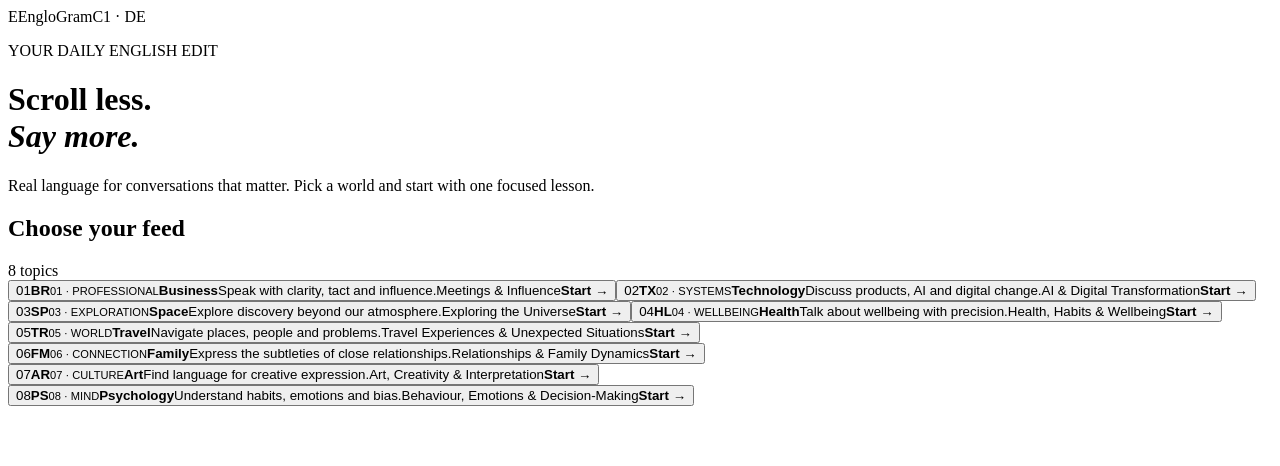
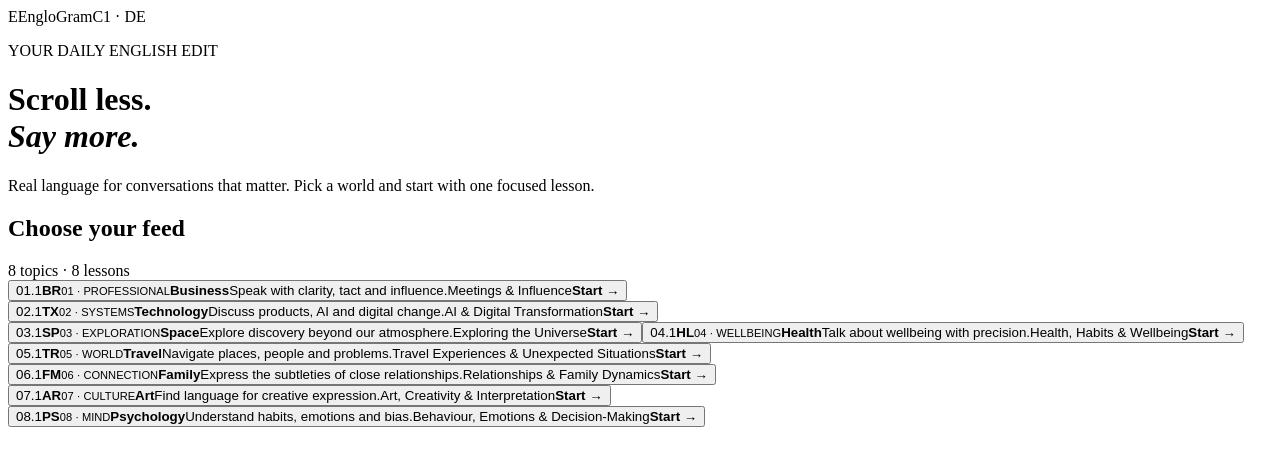
Before and after one commit to faridara-create/EngloGram, a React (Vite) app: page / in a window 1280 px wide. Shown: the top 466 px of the page. Built offline with nearby package versions, Linux system fonts and the light colour scheme; the HTML template or start-up script is replaced by a standard one.

Commit message:
Expose both lessons for every topic

```diff
--- a/src/components/HomeScreen.tsx
+++ b/src/components/HomeScreen.tsx
@@ -32,20 +32,19 @@ export function HomeScreen({ catalog, onOpenLesson }: Props) {
       )}
 
       <section className="topic-section" aria-labelledby="topic-heading">
-        <div className="section-heading"><h2 id="topic-heading">Choose your feed</h2><span>{catalog.topics.length} topics</span></div>
+        <div className="section-heading"><h2 id="topic-heading">Choose your feed</h2><span>{catalog.topics.length} topics · {catalog.topics.flatMap((topic) => topic.lessons).length} lessons</span></div>
         <div className="topic-grid">
-          {catalog.topics.map((topic, topicIndex) => {
-            const lesson = topic.lessons[0]
-            const progress = lesson ? lessonStates.get(lesson.id) : undefined
+          {catalog.topics.flatMap((topic, topicIndex) => topic.lessons.map((lesson, lessonIndex) => {
+            const progress = lessonStates.get(lesson.id)
             return (
-              <button className={`topic-card tone-${topic.color}`} key={topic.id} onClick={() => lesson?.available && onOpenLesson(lesson.path)} aria-disabled={!lesson?.available}>
-                <span className="topic-number">{String(topicIndex + 1).padStart(2, '0')}</span>
+              <button className={`topic-card tone-${topic.color}`} key={lesson.id} onClick={() => lesson.available && onOpenLesson(lesson.path)} aria-disabled={!lesson.available}>
+                <span className="topic-number">{String(topicIndex + 1).padStart(2, '0')}.{lessonIndex + 1}</span>
                 <span className="topic-orbit" aria-hidden="true"><b>{topic.symbol}</b></span>
                 <span className="topic-copy"><small>{topic.eyebrow}</small><strong>{topic.title}</strong><span>{topic.description}</span></span>
-                <span className="topic-footer"><span>{lesson?.title}</span><b>{progress?.completed ? 'Completed ✓' : lesson?.available ? progress?.lastVisitedAt ? 'Continue →' : 'Start →' : 'Soon'}</b></span>
+                <span className="topic-footer"><span>{lesson.title}</span><b>{progress?.completed ? 'Completed ✓' : lesson.available ? progress?.lastVisitedAt ? 'Continue →' : 'Start →' : 'Soon'}</b></span>
               </button>
             )
-          })}
+          }))}
         </div>
       </section>
     </main>
```
